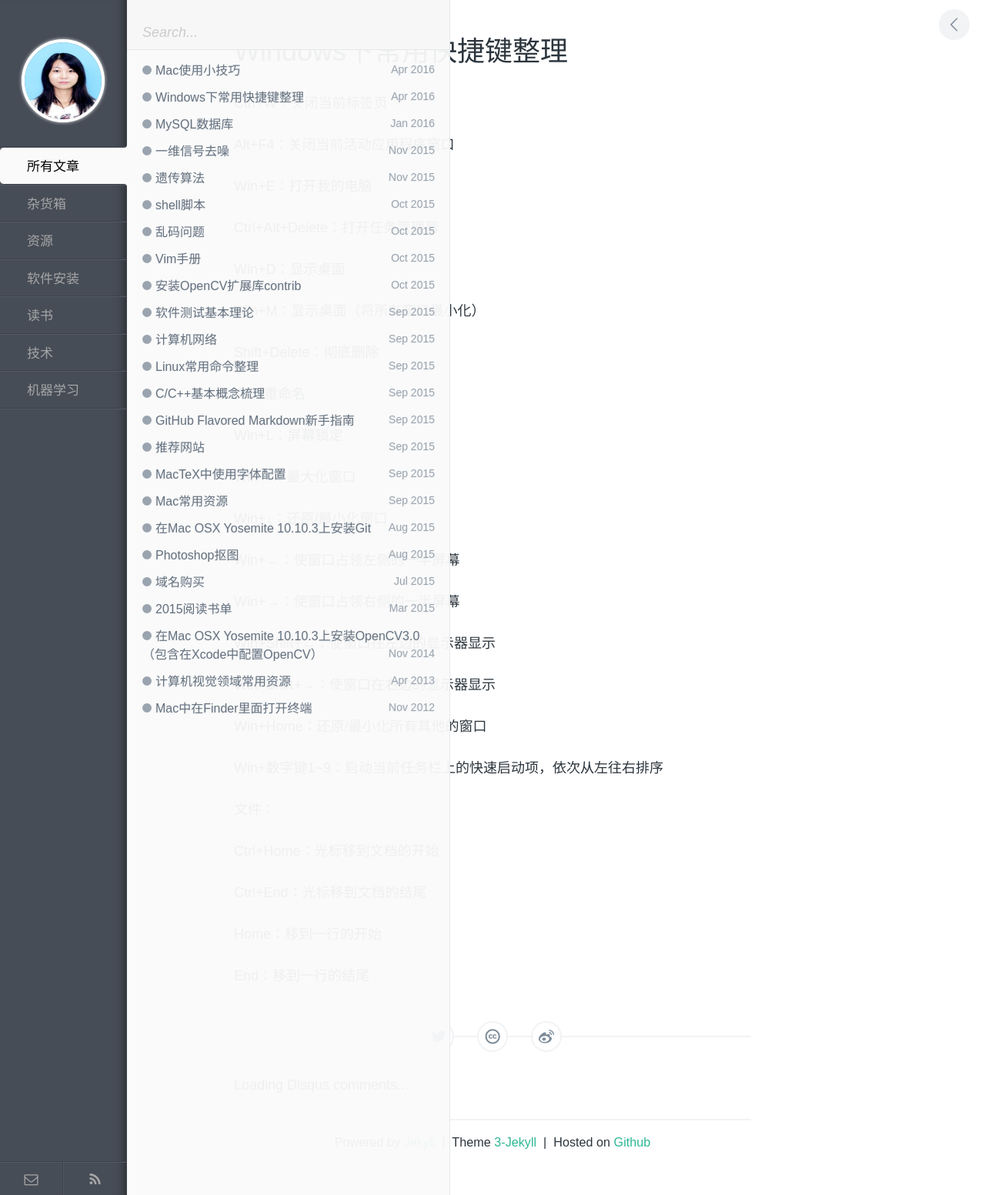
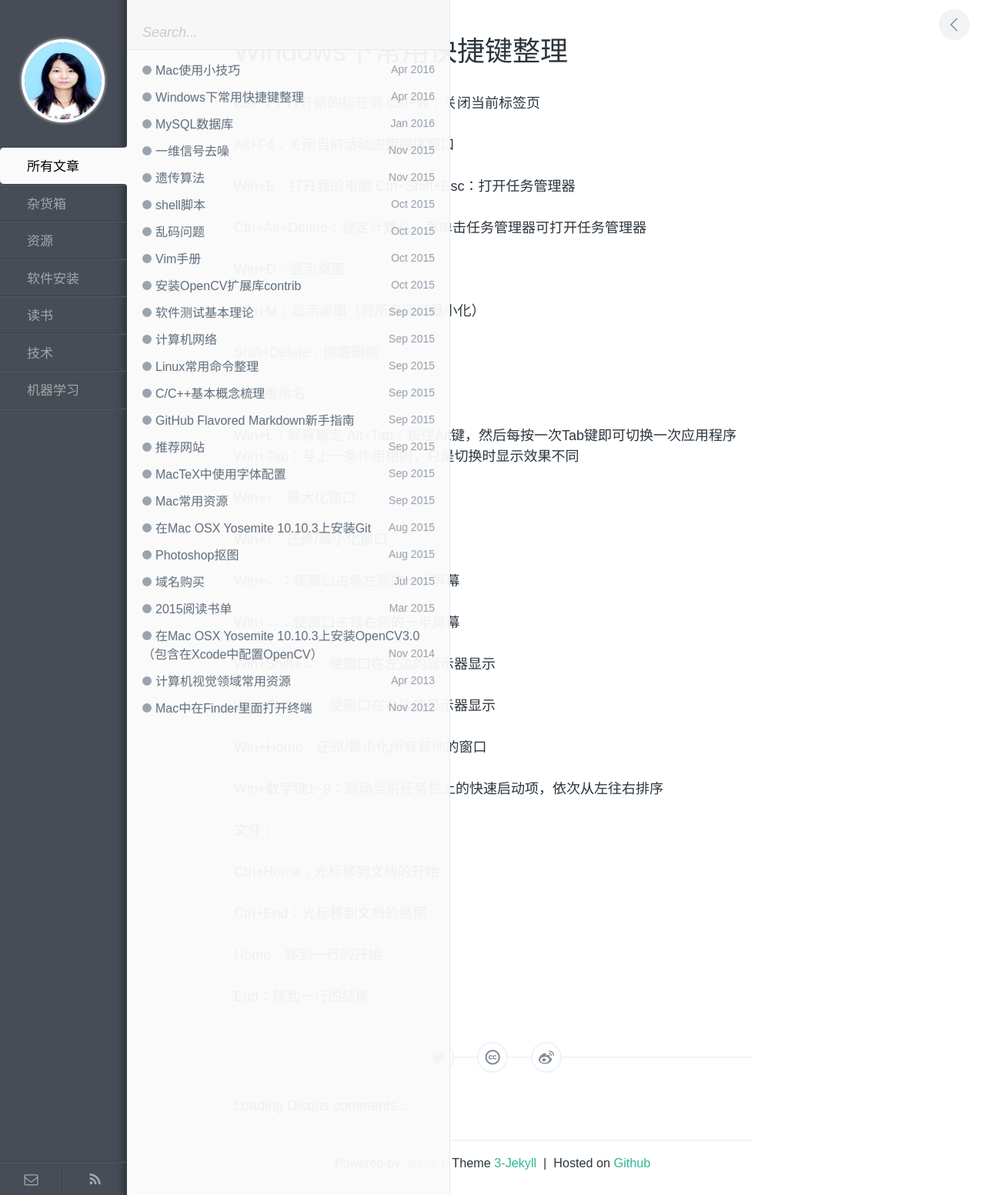
Before and after one commit to zhuyafei/zhuyafei.github.io, a Jekyll site: the page built from _posts/tech/2016-04-13-WindowsShortcuts.md, in a window 1280 px wide. Shown: the whole page at 77% size. Built offline with Jekyll 4.4.1, drawn with Linux system fonts in a browser that asks for light colours; comment, search, counter and statistics services are not loaded.

Commit message:
Modify 2016-04-13-WindowsShortcuts.md

```diff
--- a/_posts/tech/2016-04-13-WindowsShortcuts.md
+++ b/_posts/tech/2016-04-13-WindowsShortcuts.md
@@ -4,13 +4,15 @@
 category: 技术
 ---
 
+Ctrl+T：打开新的标签页
 Ctrl+W：关闭当前标签页
 
 Alt+F4：关闭当前活动应用程序窗口
 
 Win+E：打开我的电脑
+Ctrl+Shift+Esc：打开任务管理器
 
-Ctrl+Alt+Delete：打开任务管理器
+Ctrl+Alt+Delete：锁定计算机，再单击任务管理器可打开任务管理器
 
 Win+D：显示桌面
 
@@ -21,6 +23,8 @@
 F2：重命名
 
 Win+L：屏幕锁定
+Alt+Tab：按住Alt键，然后每按一次Tab键即可切换一次应用程序
+Win+Tab：与上一条作用相同，只是切换时显示效果不同
 
 Win+↑：最大化窗口
 
```
